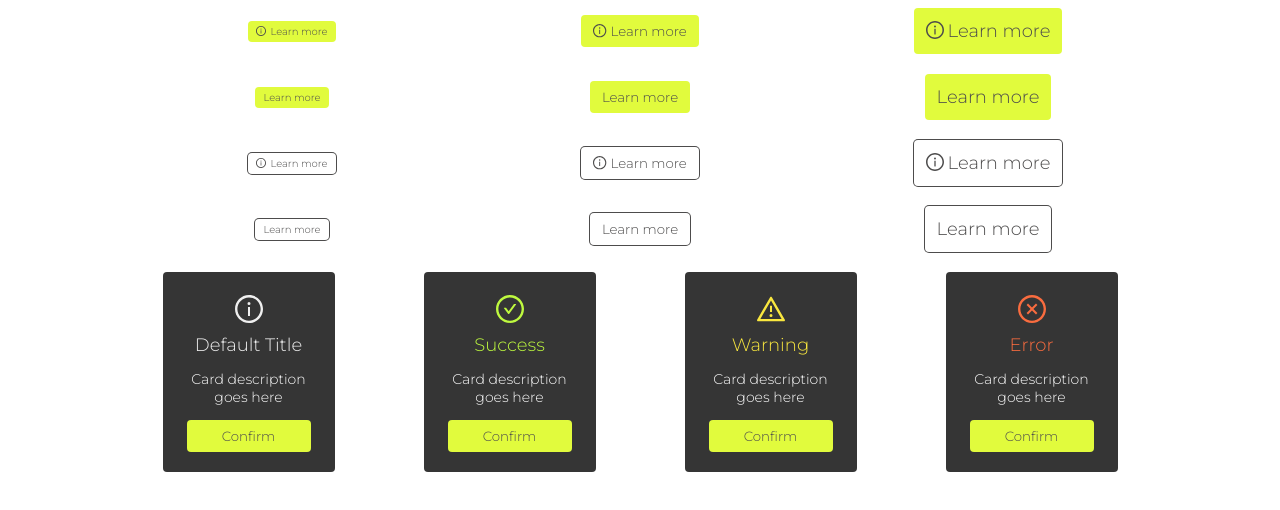
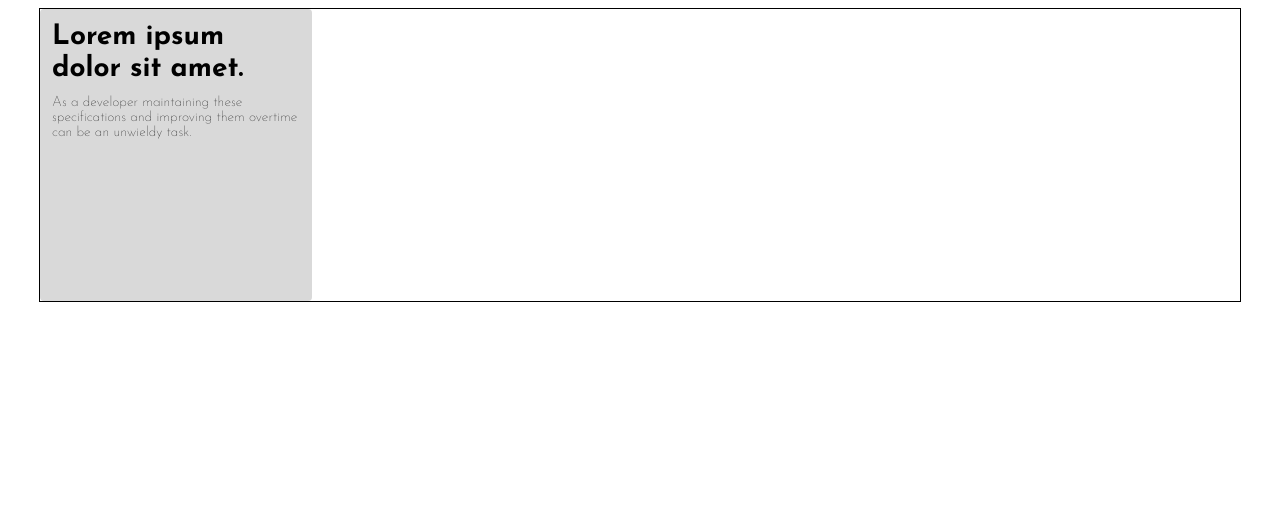
Before and after one commit to uiblox/figma-to-storybook, a React (Create React App) app: page / in a window 1280 px wide. Shown: the top 510 px of the page. Built offline with nearby package versions, Linux system fonts and the light colour scheme.

Commit message:
initial Tile component created

```diff
--- a/public/index.html
+++ b/public/index.html
@@ -29,6 +29,9 @@
       Learn how to configure a non-root public URL by running `npm run build`.
     -->
     <title>React App</title>
+    <style>
+      @import url('https://fonts.googleapis.com/css2?family=Josefin+Sans:wght@100;400;600;700&display=swap');
+    </style>
   </head>
   <body>
     <noscript>You need to enable JavaScript to run this app.</noscript>
--- a/src/App.tsx
+++ b/src/App.tsx
@@ -2,6 +2,7 @@ import { InfoCircleOutlined } from '@ant-design/icons';
 import { Button } from './components/button/Button'
 import { Card } from './components/card/Card';
 import { useStyles } from './css/global'
+import { Tile } from './components/tile/Tile';
 
 function App() {
 
@@ -18,7 +19,10 @@ function App() {
   return (
     <>
       <div className={styles.section}>
-        <Button handleClick={handleClick} label="Learn more" size='sm'>
+       <Tile />
+      </div>
+      {/* <div className={styles.section}>
+      <Button handleClick={handleClick} label="Learn more" size='sm'>
           <InfoCircleOutlined/>
         </Button>
         <Button handleClick={handleClick} label="Learn more">
@@ -27,13 +31,11 @@ function App() {
         <Button handleClick={handleClick} label="Learn more" size='lg'>
           <InfoCircleOutlined/>
         </Button>
-      </div>
-      <div className={styles.section}>
         <Button handleClick={handleClick} label="Learn more" size='sm'></Button>
         <Button handleClick={handleClick} label="Learn more"></Button>
         <Button handleClick={handleClick} label="Learn more" size='lg'></Button>
-      </div>
-      <div className={styles.section}>
+      </div> */}
+      {/* <div className={styles.section}>
         <Button handleClick={handleClick} label="Learn more" size='sm' type='secondary'>
           <InfoCircleOutlined/>
         </Button>
@@ -43,18 +45,18 @@ function App() {
         <Button handleClick={handleClick} label="Learn more" size='lg' type='secondary'>
           <InfoCircleOutlined/>
         </Button>
-      </div>
-      <div className={styles.section}>
+      </div> */}
+      {/* <div className={styles.section}>
         <Button handleClick={handleClick} label="Learn more" size='sm' type='secondary'></Button>
         <Button handleClick={handleClick} label="Learn more" type='secondary'></Button>
         <Button handleClick={handleClick} label="Learn more" size='lg' type='secondary'></Button>
-      </div>
-      <div className={styles.section}>
+      </div> */}
+      {/* <div className={styles.section}>
         <Card msg='Card description goes here' handleCardConfirmClick={handleCardConfirmClick} />
         <Card label='Success' msg='Card description goes here' type='success' handleCardConfirmClick={handleCardConfirmClick}/>
         <Card label='Warning' msg='Card description goes here' type='warn' handleCardConfirmClick={handleCardConfirmClick}/>
         <Card label='Error' msg='Card description goes here' type='error' handleCardConfirmClick={handleCardConfirmClick}/>
-      </div>
+      </div> */}
     </>
   )
 }
--- a/src/components/button/Button.tsx
+++ b/src/components/button/Button.tsx
@@ -16,7 +16,7 @@ const useStyles = createUseStyles({
         borderRadius: '4px',
         color: '#4D4C4C',
         cursor: 'pointer',
-        fontFamily: 'Montserrat, sans-serif',
+        // fontFamily: 'Montserrat, sans-serif',
         padding: '8px 12px',
         transition: '0.4s ease',
         '&:hover': {
--- a/src/components/card/Card.tsx
+++ b/src/components/card/Card.tsx
@@ -20,7 +20,7 @@ const useStyles = createUseStyles({
         padding: '20px 24px',
         textAlign: 'center',
         width: '124px',
-        fontFamily: 'Montserrat, sans-serif',
+        // fontFamily: 'Montserrat, sans-serif',
         '&$card--success':{},
         '&$card--warn':{},
         '&$card--error':{},
--- /dev/null
+++ b/src/components/tile/Tile.tsx
@@ -0,0 +1,39 @@
+import { createUseStyles } from 'react-jss'
+
+const useStyles = createUseStyles({
+    tileContainer: {
+        background: '#D9D9D9',
+        boxSizing: 'border-box',
+        borderRadius: '4px',
+        fontFamily: 'Josefin Sans, sans-serif',
+        fontSize: '32px',
+        height: '292px',
+        padding: '12px',
+        width: '272px',
+    },
+    tileHeading: {
+        fontSize: '28px',
+        fontWeight: 'bold',
+        lineHeight: '32px',
+        margin: 0,
+        marginBottom: '10px'
+    },
+    tileBody: {
+        fontSize: '14px',
+        fontWeight: 100,
+        margin: 0,
+    }
+})
+
+export const Tile = () => {
+    const styles = useStyles()
+
+    return (
+        <>
+            <div className={styles.tileContainer}>
+                <h2 className={styles.tileHeading}>Lorem ipsum dolor sit amet.</h2>
+                <p className={styles.tileBody}>As a developer maintaining these specifications and improving them overtime can be an unwieldy task.</p>
+            </div>
+        </>
+    )
+}
--- a/src/css/global.ts
+++ b/src/css/global.ts
@@ -2,18 +2,17 @@ import { createUseStyles } from 'react-jss'
 
 export const useStyles = createUseStyles({
     root: {
-        fontSize: '16px',
-        fontFamily: 'Montserrat, sans-serif'
+        fontFamily: 'Josefin Sans, sans-serif',
     },
     section: {
         alignItems: 'center',
+        border: '1px solid #000',
         display: 'grid',
-        justifyContent: 'center',
-        justifyItems: 'center',
         gridGap: '20px',
         gridTemplateColumns: 'repeat(auto-fit, minMax(150px, 1fr))',
         margin: '0 auto',
         marginBottom: '20px',
-        maxWidth: '1024px',
+        maxWidth: '1200px',
+
     }
 })
```
